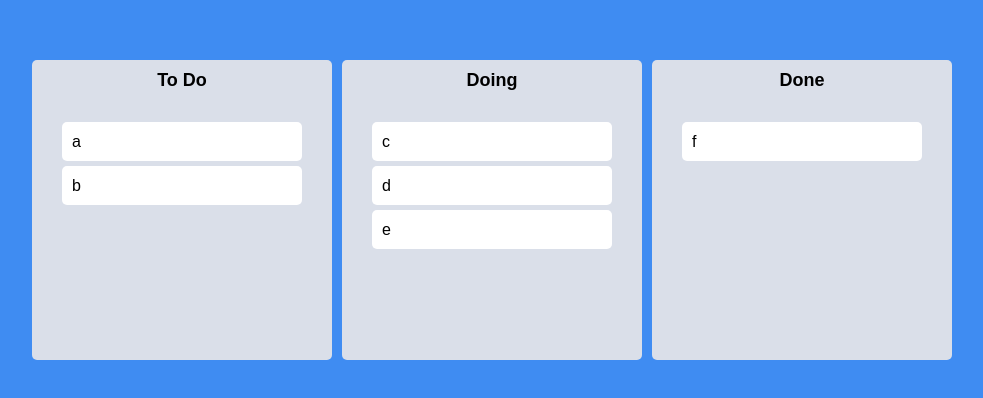
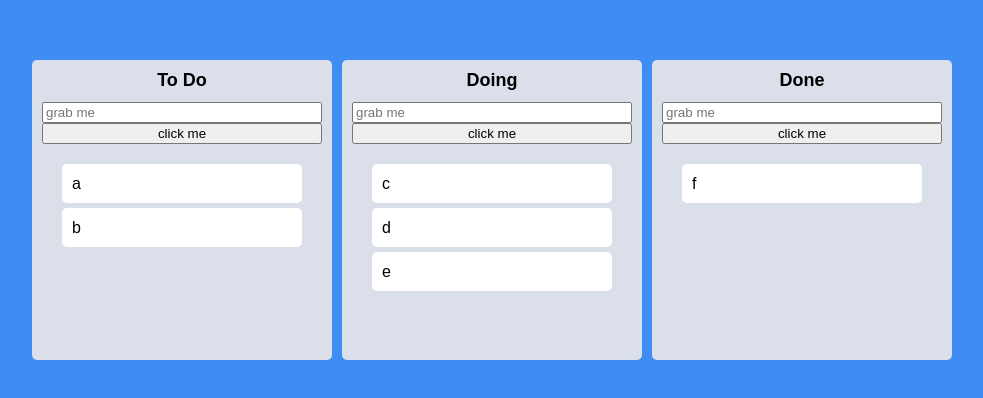
Before and after one commit to daeyeub/trelloclone, a React (Create React App) app: page / in a window 1280 px wide. Shown: the part 190-588 px from the top of the page, without its empty margins (148-1131 px from the left). Built offline with nearby package versions, Linux system fonts and the light colour scheme.

Commit message:
Update Board.tsx

```diff
--- a/src/Components/Board.tsx
+++ b/src/Components/Board.tsx
@@ -1,4 +1,4 @@
-import React from "react";
+import React, { useRef } from "react";
 import { Droppable } from "react-beautiful-dnd";
 import DraggableCard from "./DraggableCard";
 import styled from "styled-components";
@@ -38,9 +38,15 @@
   boardId: string;
 }
 const Board = ({ toDos, boardId }: IBoardProps) => {
+  const inputRef = useRef<HTMLInputElement>(null);
+  const onClick = () => {
+    inputRef.current?.focus();
+  };
   return (
     <Wrapper>
       <Title>{boardId}</Title>
+      <input ref={inputRef} placeholder="grab me" />
+      <button onClick={onClick}>click me</button>
       <Droppable droppableId={boardId}>
         {(magic, snapshot) => (
           <Area
```
